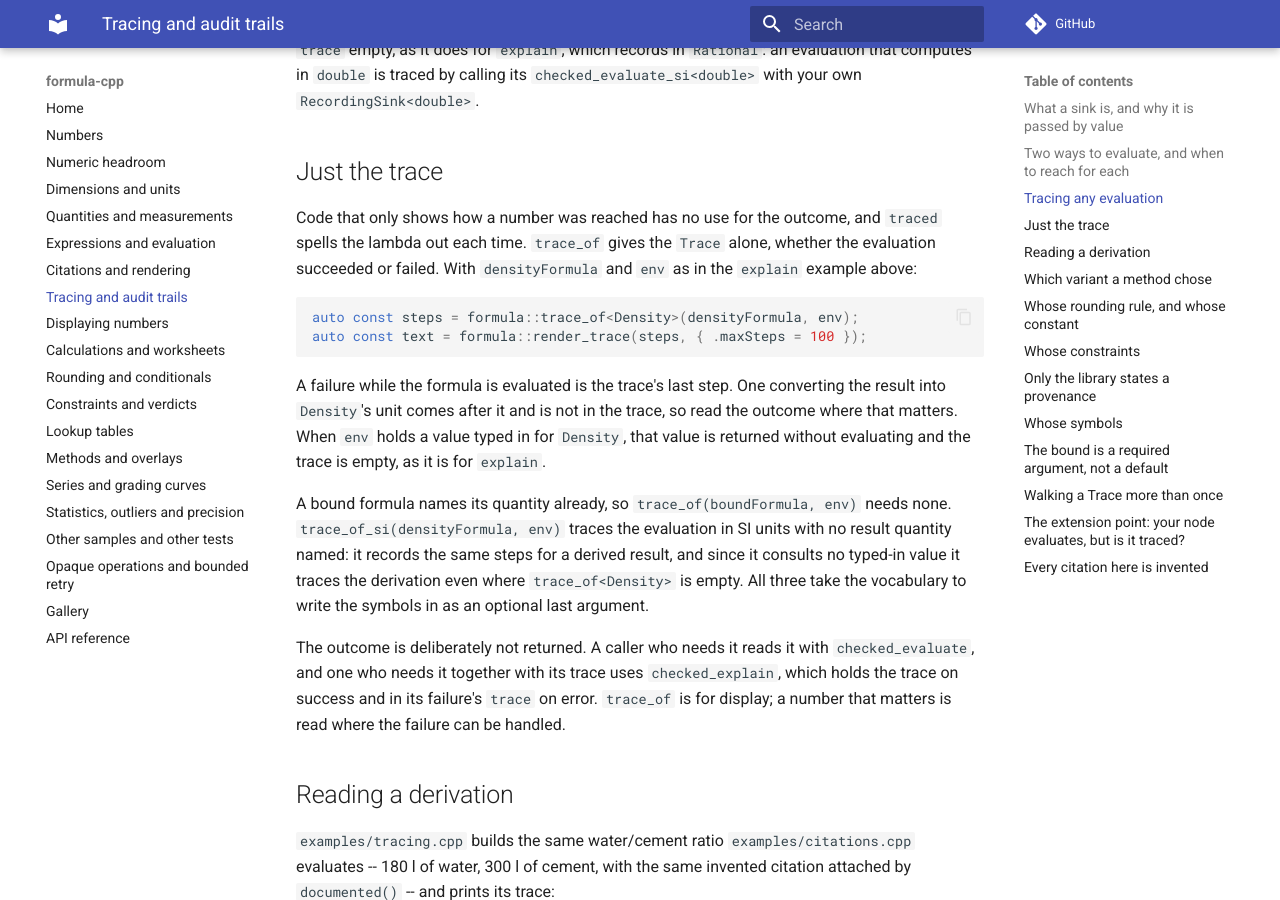
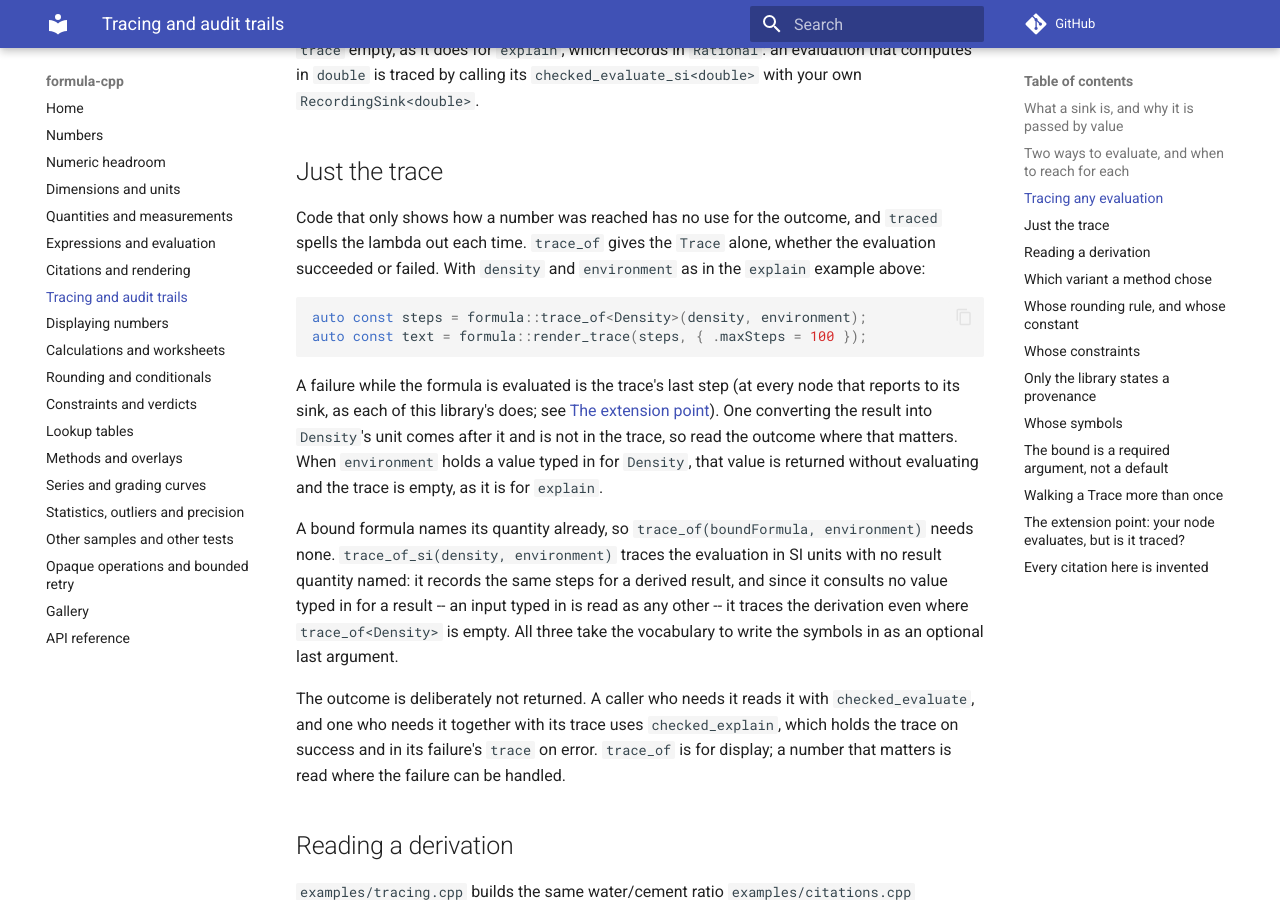
Before and after one commit to LASTRADA-Software/formula-cpp, an MkDocs documentation site: the page built from docs/tracing.md, in a window 1280 px wide and 900 px high, scrolled down 4373 px. Built offline with MkDocs 1.6.1 and Material for MkDocs 9.7.7, drawn with Linux system fonts in a browser that asks for light colours; comment, search, counter and statistics services are not loaded.

Commit message:
docs(trace): say which entered value trace_of_si ignores, and pin its root
The guide's trace_of example now uses the names of the explain example it
points back to. trace_of_si consults no entered value for a result, while
an input typed in is read as any other, and a failure is the trace's last
step only at a node that reports to its sink, as each of this library's
does. A test traces a consumer's two-parameter node at the root of
trace_of_si, which compiles only through detail::dispatch.

Signed-off-by: Christian Parpart <c.parpart@lastrada.net>

````diff
--- a/docs/tracing.md
+++ b/docs/tracing.md
@@ -231,26 +231,30 @@ was typed in rather than derived leaves `trace` empty, as it does for
 
 Code that only shows how a number was reached has no use for the outcome, and
 `traced` spells the lambda out each time. `trace_of` gives the `Trace` alone,
-whether the evaluation succeeded or failed. With `densityFormula` and `env` as
+whether the evaluation succeeded or failed. With `density` and `environment` as
 in the `explain` example above:
 
 ```cpp
-auto const steps = formula::trace_of<Density>(densityFormula, env);
+auto const steps = formula::trace_of<Density>(density, environment);
 auto const text = formula::render_trace(steps, { .maxSteps = 100 });
 ```
 
-A failure while the formula is evaluated is the trace's last step. One
-converting the result into `Density`'s unit comes after it and is not in the
-trace, so read the outcome where that matters. When `env` holds a value typed in
-for `Density`, that value is returned without evaluating and the trace is empty,
-as it is for `explain`.
+A failure while the formula is evaluated is the trace's last step (at every
+node that reports to its sink, as each of this library's does; see
+[The extension point](#the-extension-point-your-node-evaluates-but-is-it-traced)).
+One converting the result into `Density`'s unit comes after it and is not in
+the trace, so read the outcome where that matters. When `environment` holds a
+value typed in for `Density`, that value is returned without evaluating and the
+trace is empty, as it is for `explain`.
 
-A bound formula names its quantity already, so `trace_of(boundFormula, env)`
-needs none. `trace_of_si(densityFormula, env)` traces the evaluation in SI units
-with no result quantity named: it records the same steps for a derived result,
-and since it consults no typed-in value it traces the derivation even where
-`trace_of<Density>` is empty. All three take the vocabulary to write the symbols
-in as an optional last argument.
+A bound formula names its quantity already, so
+`trace_of(boundFormula, environment)` needs none.
+`trace_of_si(density, environment)` traces the evaluation in SI units with no
+result quantity named: it records the same steps for a derived result, and
+since it consults no value typed in for a result -- an input typed in is read
+as any other -- it traces the derivation even where `trace_of<Density>` is
+empty. All three take the vocabulary to write the symbols in as an optional
+last argument.
 
 The outcome is deliberately not returned. A caller who needs it reads it with
 `checked_evaluate`, and one who needs it together with its trace uses
````
Also changed, not shown: 2 other files.
